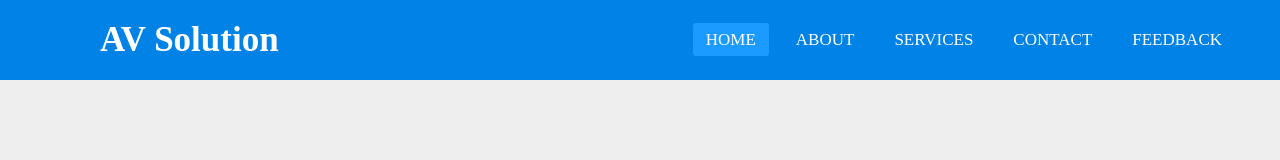
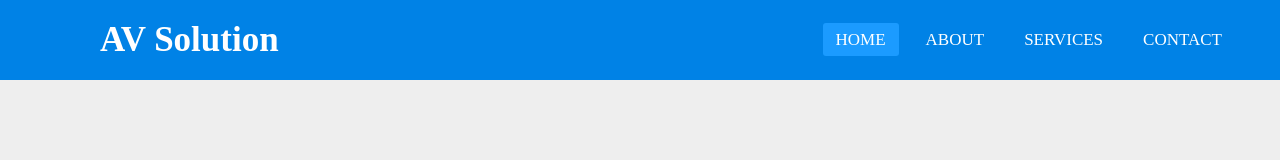
Before and after one commit to ajaysinghvns/template, a plain HTML site: page index.html in a window 1280 px wide. Drawn offline with Linux system fonts and the light colour scheme.

Commit message:
Update index.html

```diff
--- a/index.html
+++ b/index.html
@@ -20,7 +20,6 @@
             <li><a href="#">About</a></li>
             <li><a href="#">Services</a></li>
             <li><a href="#">Contact</a></li>
-            <li><a href="#">Feedback</a></li>
         </ul>
     </nav>
     <section>
```
